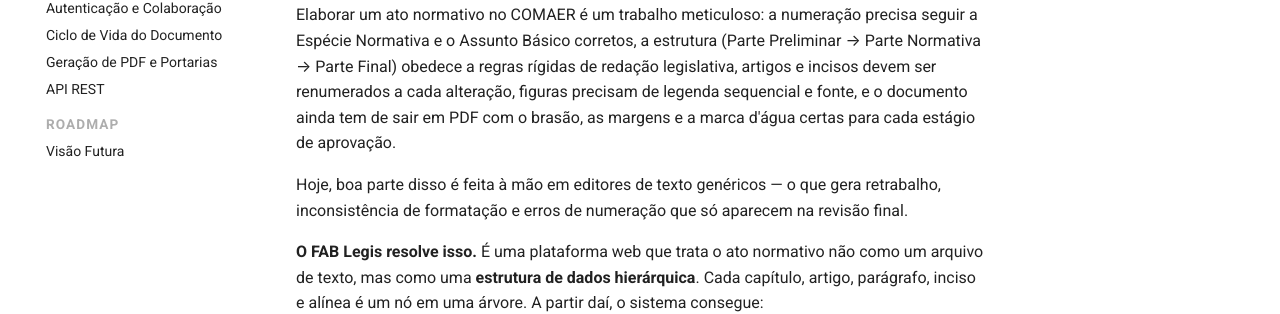
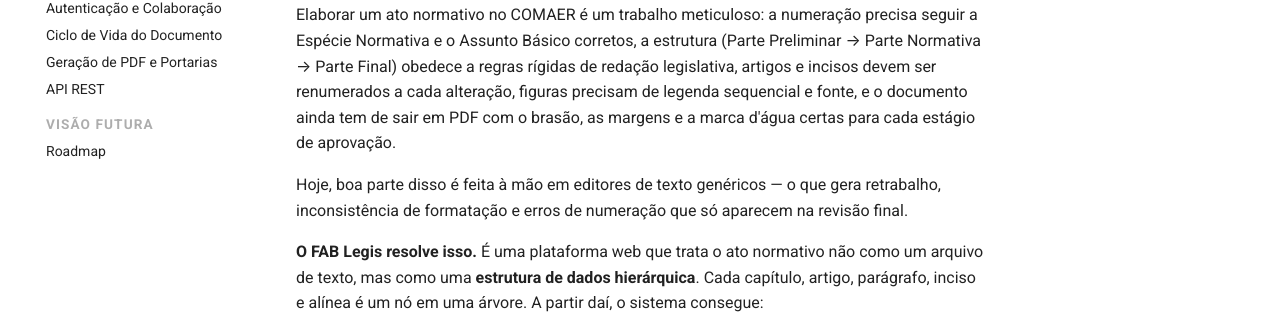
Before and after one commit to danielchipolesch/fab-legis, an MkDocs documentation site: the page built from docs/index.md, in a window 1280 px wide. Shown: the part 345-659 px from the top of the page. Built offline with MkDocs 1.6.1 and Material for MkDocs 9.7.7, drawn with Linux system fonts in a browser that asks for light colours; comment, search, counter and statistics services are not loaded; some of the changed lines change nothing that is shown.

Commit message:
Fix: mudança de nomenclatura

```diff
--- a/mkdocs.yml
+++ b/mkdocs.yml
@@ -65,5 +65,5 @@
       - Ciclo de Vida do Documento: ciclo-de-vida.md
       - Geração de PDF e Portarias: exportacao-pdf.md
       - API REST: api-rest.md
-  - Roadmap:
-    - Visão Futura: roadmap.md
+  - Visão Futura:
+    - Roadmap: roadmap.md
```
